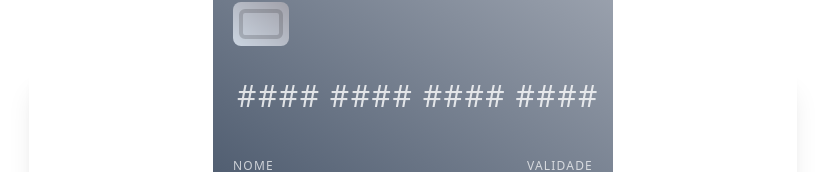
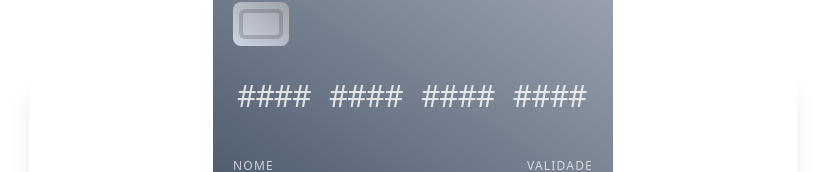
Before and after one commit to igorssc/payment-form, a Next.js app: page / in a window 1280 px wide. Shown: the part 122-294 px from the top of the page, without its empty margins (227-1052 px from the left). Built offline with nearby package versions, Linux system fonts and the light colour scheme.

Commit message:
Add style css from numbers of card

```diff
--- a/src/components/Card.tsx
+++ b/src/components/Card.tsx
@@ -29,11 +29,16 @@ export const Card = ({
 
     const base = "#### #### #### ####";
 
-    const numbersOfCard =
+    let numbersOfCard =
       numbersWithSeparations +
       (numbersWithSeparations.length !== base.length
         ? base.slice(numbersWithSeparations.length - base.length)
         : "");
+
+    numbersOfCard =
+      numbersOfCard.substring(0, 5) +
+      numbersOfCard.substring(5, 14).replaceAll(/[0-9]/g, "*") +
+      numbersOfCard.substring(14, 19);
 
     setShowNumberCard(numbersOfCard);
   }, [numbers]);
@@ -88,7 +93,14 @@ export const Card = ({
                 )}
             </div>
             <div className="number absolute my-0 mx-auto top-20 md:top-24 left-6 text-xl md:text-3xl opacity-80 tracking-wider">
-              {showNumberCard}
+              {showNumberCard.split("").map((char, i) => (
+                <span
+                  key={i}
+                  className="inline-block w-[0.85rem] md:w-[1.15rem]"
+                >
+                  {char}
+                </span>
+              ))}
             </div>
             <div className="card-holder absolute my-0 mx-auto top-32 md:top-44 left-5 text-xs md:text-xl capitalize">
               <label className="text-[0.6rem] md:text-xs font-normal opacity-70 block mb-1 tracking-widest uppercase">
@@ -144,7 +156,7 @@ export const Card = ({
               <label className="text-[0.6rem] md:text-xs font-normal opacity-70 block tracking-widest uppercase -mt-6 mb-3 text-white">
                 CCV
               </label>
-              <div className="text-black">{cvv}</div>
+              <div className="text-black">{cvv.replaceAll(/[0-9]/g, "*")}</div>
             </div>
           </div>
         </div>
--- a/src/contexts/PaymentCardContext.tsx
+++ b/src/contexts/PaymentCardContext.tsx
@@ -56,7 +56,7 @@ export function PaymentCardProvider({ children }: PaymentCardProviderProps) {
       | null
       | undefined;
 
-    numbers.match(/^4[0-9]{15}$/) && (brand = "visa");
+    numbers.match(/^4[0-9]/) && (brand = "visa");
 
     numbers.match(
       /^((5(([1-2]|[4-5])[0-9]{8}|0((1|6)([0-9]{7}))|3(0(4((0|[2-9])[0-9]{5})|([0-3]|[5-9])[0-9]{6})|[1-9][0-9]{7})))|((508116)\\d{4,10})|((502121)\\d{4,10})|((589916)\\d{4,10})|(2[0-9]{15})|(67[0-9]{14})|(506387)\\d{4,10})/
```
